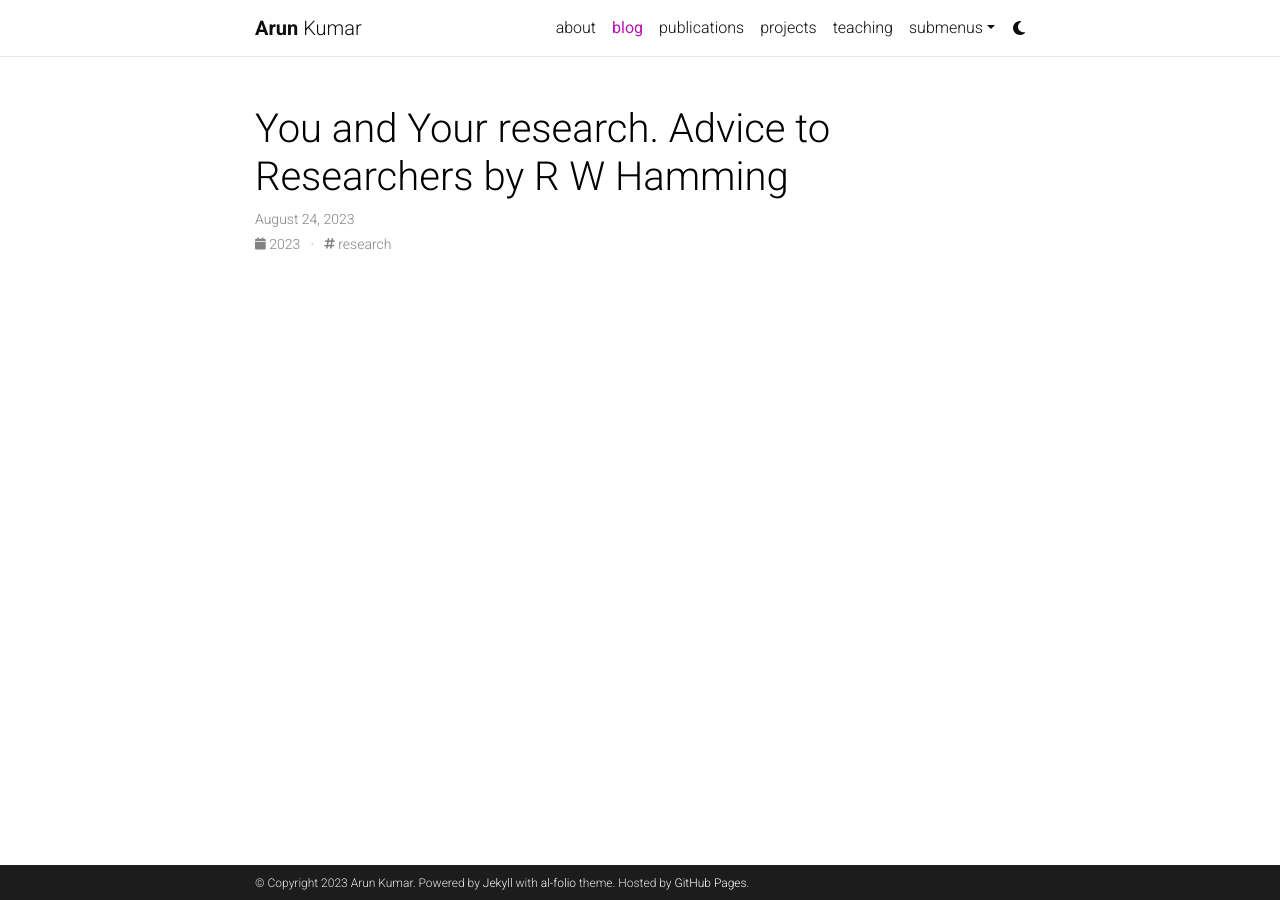
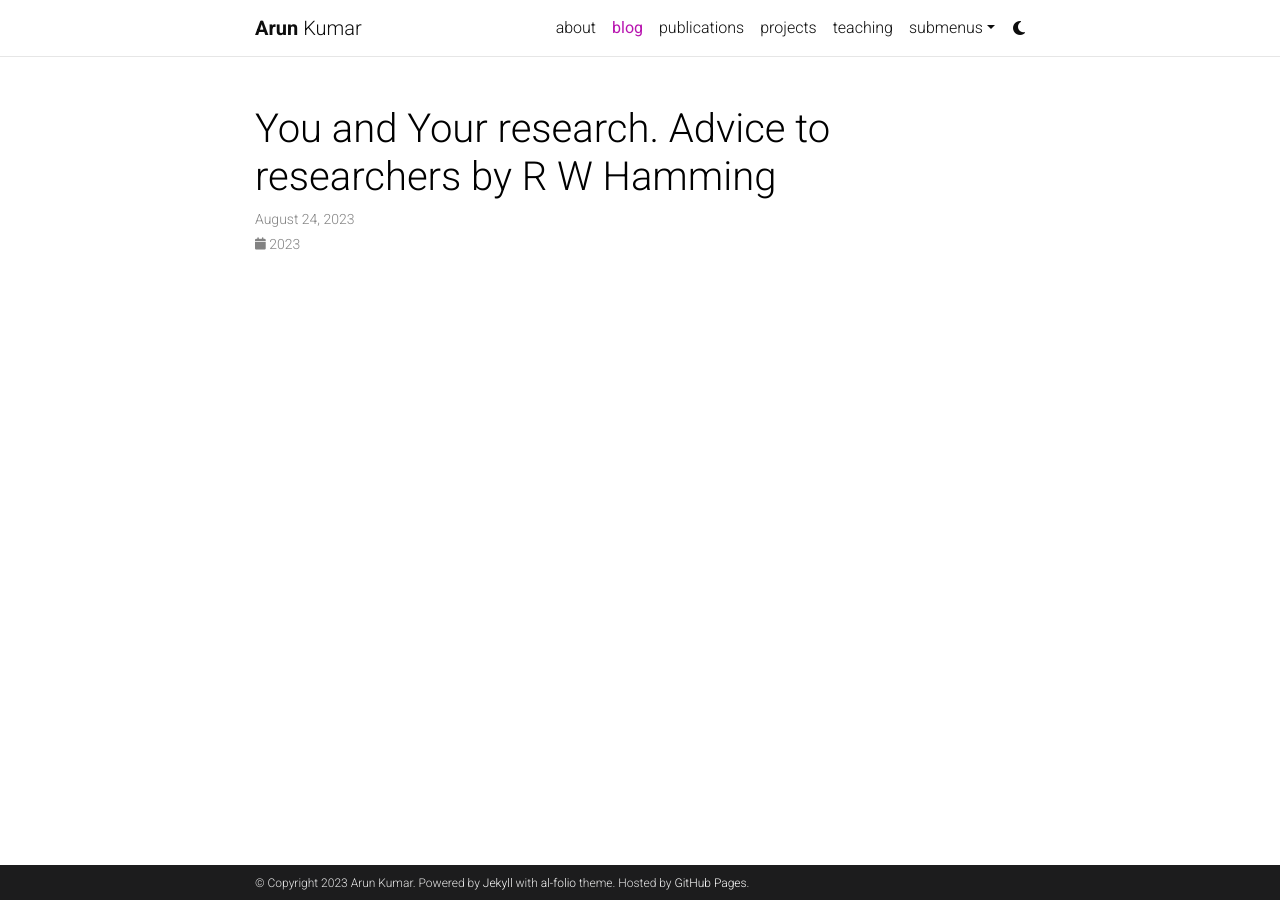
Before and after one commit to arunkmaar/arunkmaar.github.io, a Jekyll site: the page built from _posts/2023-08-24-link.md, in a window 1280 px wide. Built offline with Jekyll 4.4.1, drawn with Linux system fonts in a browser that asks for light colours; comment, search, counter and statistics services are not loaded; a style sheet for code colours, icons or effects is not loaded.

Commit message:
fixing a typo in CV.

```diff
--- a/_data/cv.yml
+++ b/_data/cv.yml
@@ -32,7 +32,7 @@
       year: 2014-2016
       description:
         - <strong>Project&#58;</strong> Frequency response of base-excited cantilever in fluid medium
-        - <strong>Advisor&#58;</strong> Prof. U B jayadeep
+        - <strong>Advisor&#58;</strong> Prof. U B Jayadeep
     - title: B.Tech in Mechanical Engineering
       institution: Jawaharlal Nehru Engineering College, Himachal Pradesh, India
       year: 2010-2014
--- a/_posts/2023-08-24-link.md
+++ b/_posts/2023-08-24-link.md
@@ -1,8 +1,7 @@
 ---
 layout: post
-title: You and Your research. Advice to Researchers by R W Hamming
+title: You and Your research. Advice to researchers by R W Hamming
 date: 2023-08-24 00:00:00
-description: The most important part of research is attacking an attackable research problem that is worth attacking. Most people know it, and yet most of us ignore it. I like the lecture "You and your research' by Prof. Hamming that talks about it.  You may find the complete lecture video on YouTube and a concise text version in this link.
-tags: research
+description: The most important part of research is attacking an attackable research problem worth attacking. Most people know it, and yet most of us ignore it. I like the lecture "You and your research' by Prof. Hamming that talks about it.  You may find the complete lecture video on YouTube and a concise text version at the link above.
 redirect: https://people.math.osu.edu/costin.10/603/YouAndYourResearch.pdf
 ---
```
